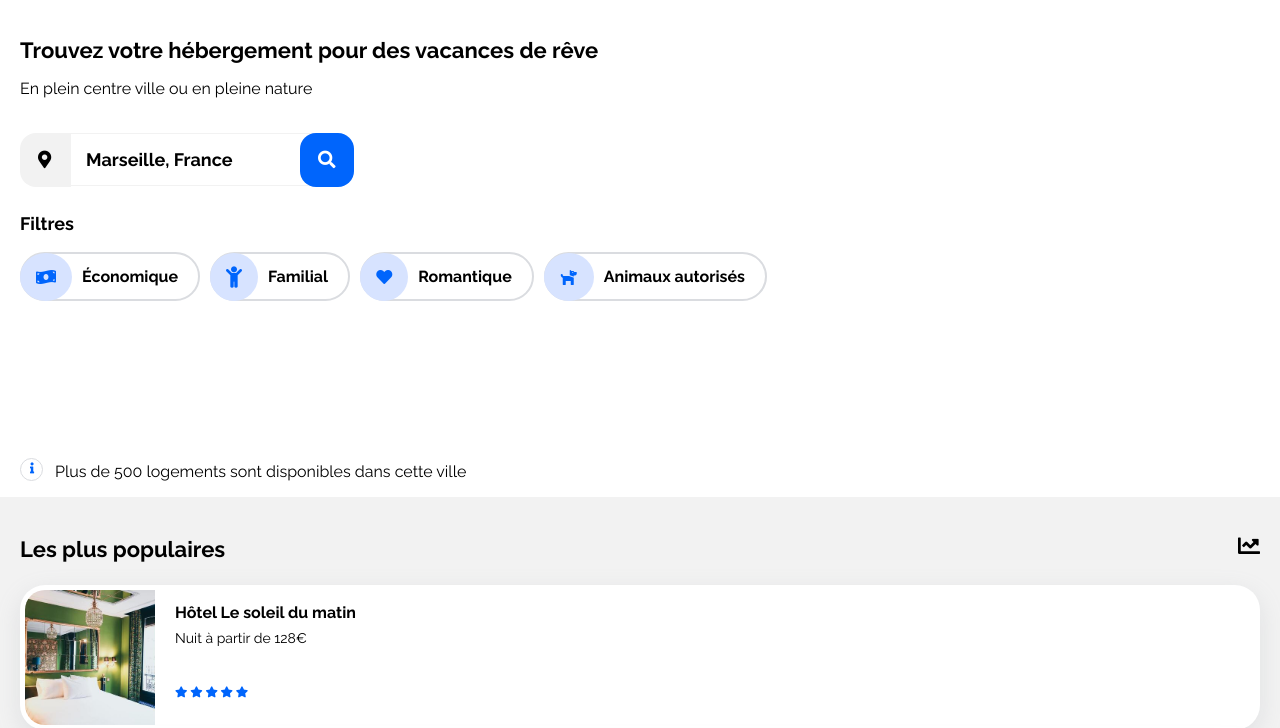
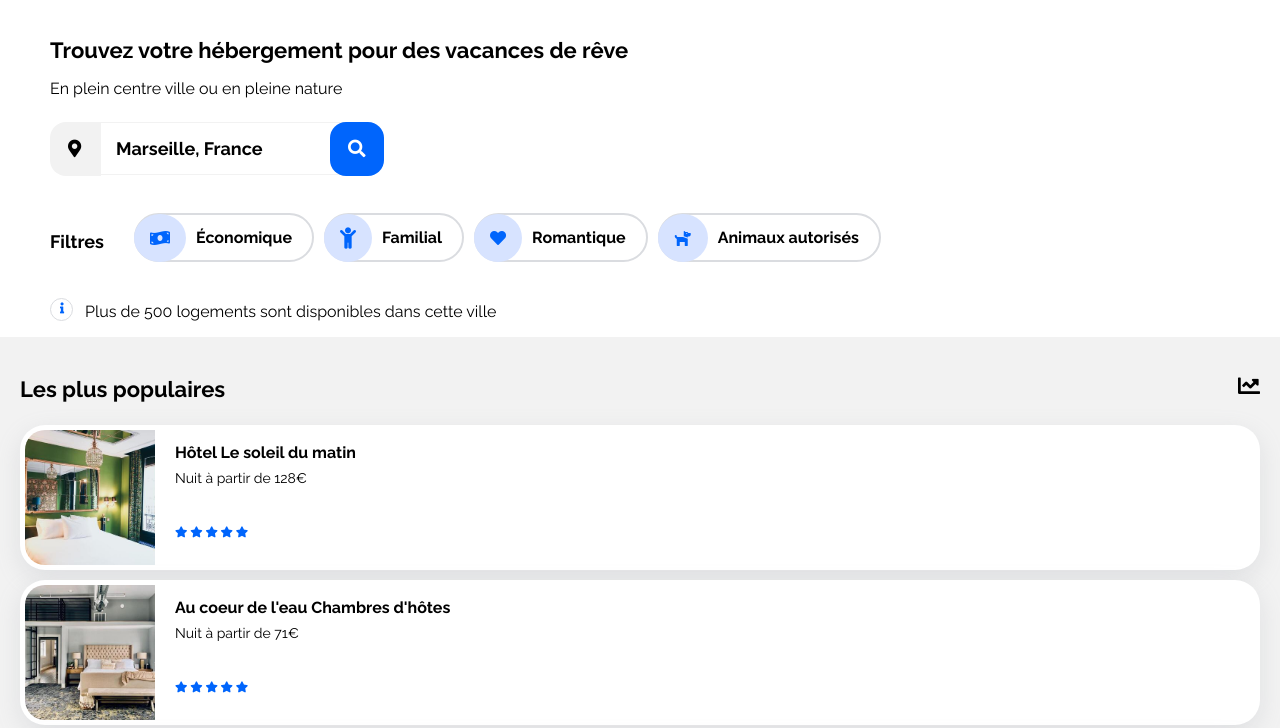
Before and after one commit to Sibylle75/SibylleEloy_2_23032021, a plain HTML site: page reservia.html in a window 1280 px wide. Shown: the part 103-831 px from the top of the page. Drawn offline with Linux system fonts and the light colour scheme.

Commit message:
style: desktop - search

```diff
--- a/stylesheet.css
+++ b/stylesheet.css
@@ -496,9 +496,33 @@ i.fas.fa-dog {
         border-bottom: none;
     }
 
+    .search__title {
+        margin-left: 50px;
+    }
 
+    .search__subtitle {
+        margin-left: 50px;
+    }
 
+    .search__form {
+        position: absolute;
+        left: 30px;
+        top: 225px;
+    }
 
+    .search__filters {
+        height: 140px;
+        display: flex;
+        padding-left: 50px;
+    }
+
+    .search__filters > p {
+        padding-right: 30px;
+    }
+
+    .search__information {
+        margin-left: 50px;
+    }
 
 
 }
```
